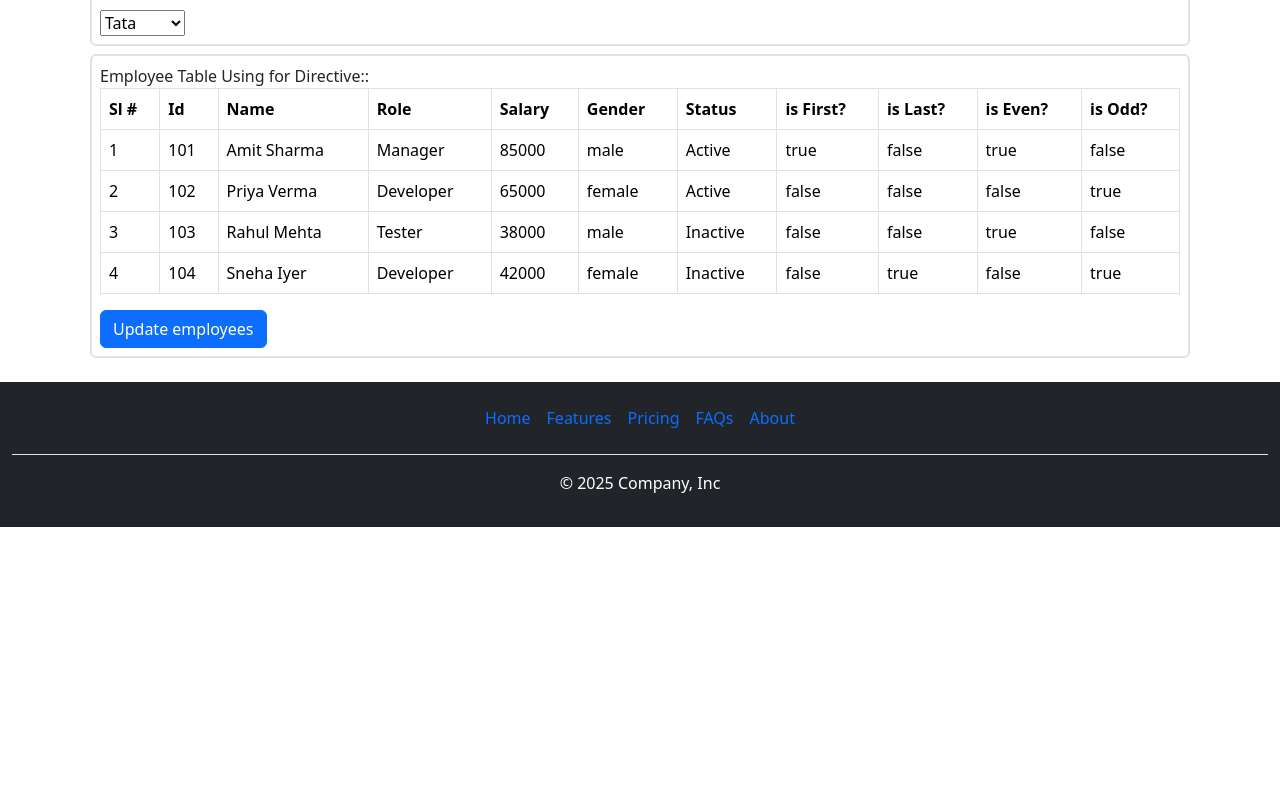
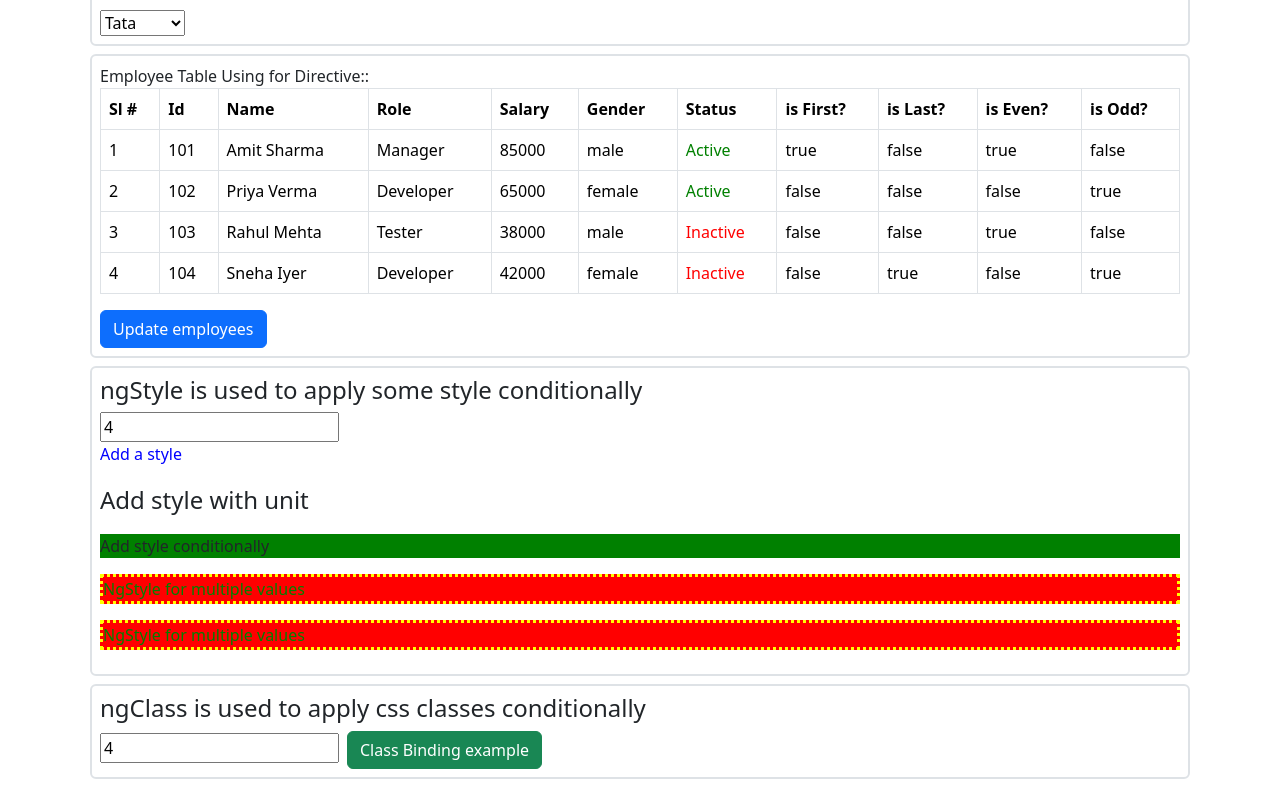
Before and after one commit to sanjaysamantra1/NareshIT_Angular_09_sept_2026, an Angular app in the folder angular_project_1/: page / in a window 1280 px wide. Shown: the part 660-1460 px from the top of the page. Before the commit the page ends 1211 px from the top, so only its background shows below. Built offline with nearby package versions, Linux system fonts and the light colour scheme.

Commit message:
directives

```diff
--- a/angular_project_1/src/app/components/directives/directives.css
+++ b/angular_project_1/src/app/components/directives/directives.css
@@ -0,0 +1,6 @@
+.active{
+  color:green
+}
+.inactive{
+  color: red;
+}
--- a/angular_project_1/src/app/components/directives/directives.html
+++ b/angular_project_1/src/app/components/directives/directives.html
@@ -81,7 +81,7 @@
         <td>{{emp?.role}}</td>
         <td>{{emp?.salary}}</td>
         <td>{{emp?.gender}}</td>
-          <td>{{emp?.status}}</td>
+        <td [ngClass]="emp.status=='Active'?'active':'inactive'">{{emp?.status}}</td>
         <td>{{$first}}</td>
         <td>{{$last}}</td>
         <td>{{$even}}</td>
@@ -97,3 +97,22 @@
 
   <button class="btn btn-primary" (click)="updateEmployeeArr()">Update employees</button>
 </div>
+
+
+<div class="border border-2 rounded-2 p-2 m-2">
+  <h4>ngStyle is used to apply some style conditionally</h4>
+  <input type="number" [(ngModel)]="num" />
+  <p [style.color]="num % 2 == 0 ? 'blue' : 'red'"> Add a style </p>
+  <p [style.fontSize.px]='num % 2 == 0 ? 24 : 36'> Add style with unit </p>
+  <p [style.background-color]=" num % 2 == 0?'green':'blue' "> Add style conditionally </p>
+  <p [ngStyle]="num % 2 == 0 ? myStyle1 : myStyle2"> NgStyle for multiple values </p>
+  <p [ngStyle]="myFunction()"> NgStyle for multiple values </p>
+</div>
+
+<div class="border border-2 rounded-2 p-2 m-2">
+  <h4>ngClass is used to apply css classes conditionally</h4>
+  <input type="number" [(ngModel)]="num" />
+  <button class="btn mx-2" [ngClass]="num%2==0? 'btn-success' : 'btn-danger'">
+    Class Binding example
+  </button>
+</div>
--- a/angular_project_1/src/app/components/directives/directives.ts
+++ b/angular_project_1/src/app/components/directives/directives.ts
@@ -25,4 +25,11 @@ export class Directives {
       { id: 106, name: 'Neha Gupta', role: 'Tester', salary: 72000, status: 'Active', gender: 'female' }
     )
   }
+
+  myStyle1 = { "color": "green", "backgroundColor": "red", "border": "3px dotted yellow" }
+  myStyle2 = { "color": "red", "backgroundColor": "yellow", "border": "3px dotted blue" }
+
+  myFunction(){
+    return this.num%2 ==0 ? this.myStyle1 : this.myStyle2
+  }
 }
```
Lines whose indentation alone changed are shown as unchanged.
